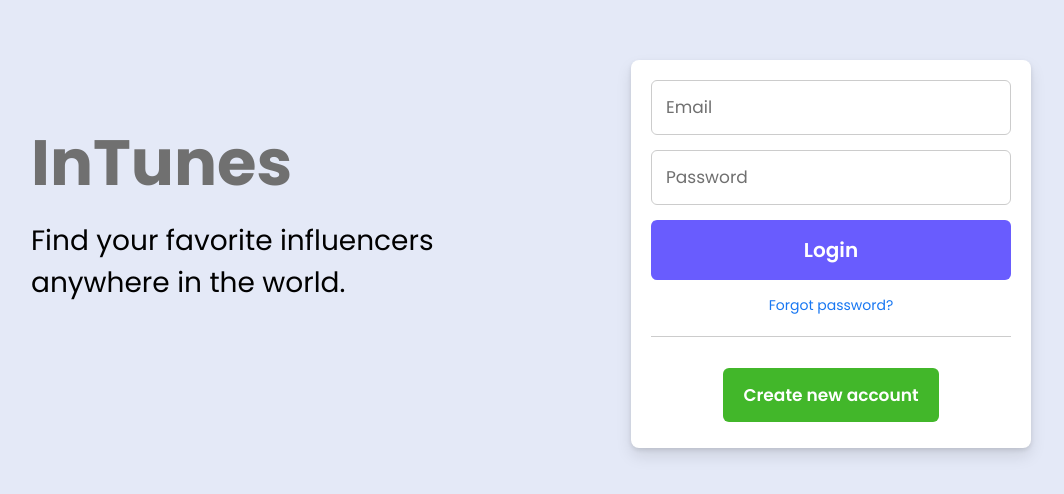
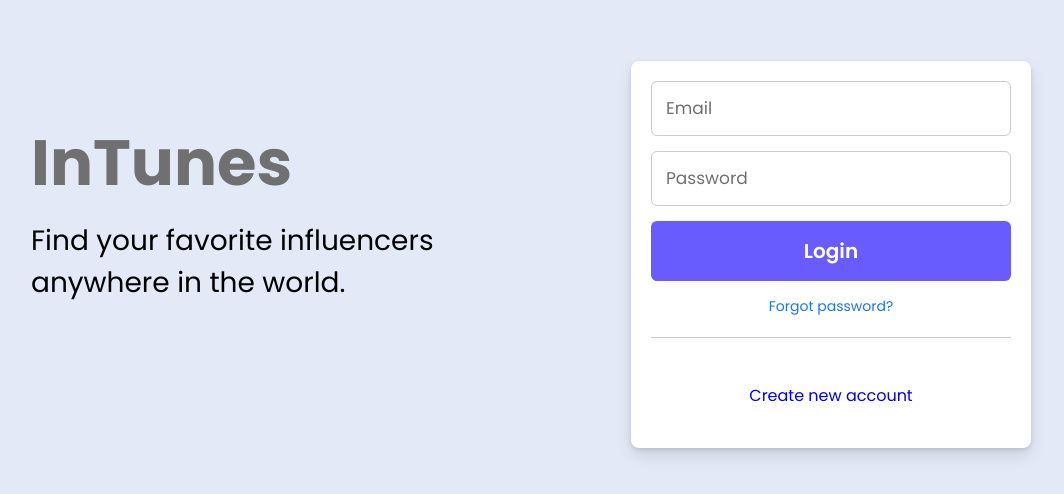
Before and after one commit to ThiagoFdaSLopes/fullstack-angular, an Angular app in the folder frontend/: page / in a window 1280 px wide. Shown: the part 146-640 px from the top of the page, without its empty margins (109-1173 px from the left). Built offline with nearby package versions, Linux system fonts and the light colour scheme.

Commit message:
fix: Style button register

```diff
--- a/frontend/src/app/components/login/login.component.css
+++ b/frontend/src/app/components/login/login.component.css
@@ -99,16 +99,18 @@ hr {
   text-align: center;
   margin-bottom: 20px;
 }
-.button a {
+.button button {
   padding: 15px 20px;
+  border: none;
   background: #42b72a;
   border-radius: 6px;
   color: #fff;
+  cursor: pointer;
   font-size: 1.063rem;
   font-weight: 600;
   transition: 0.2s ease;
 }
-.button a:hover {
+.button button:hover {
   background: #3ba626;
 }
 
```
